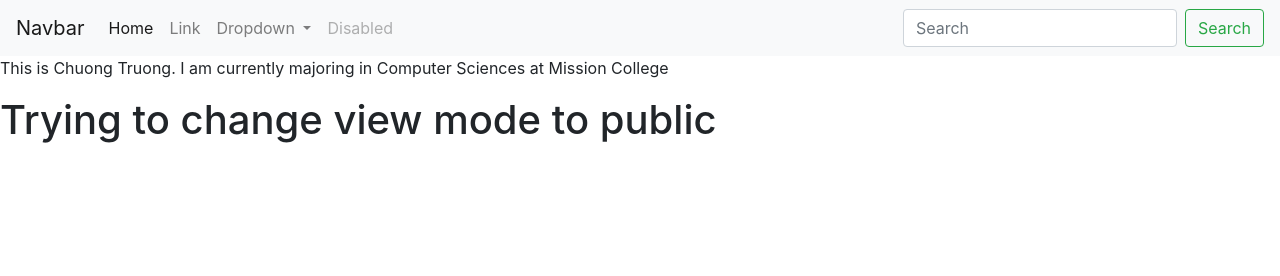
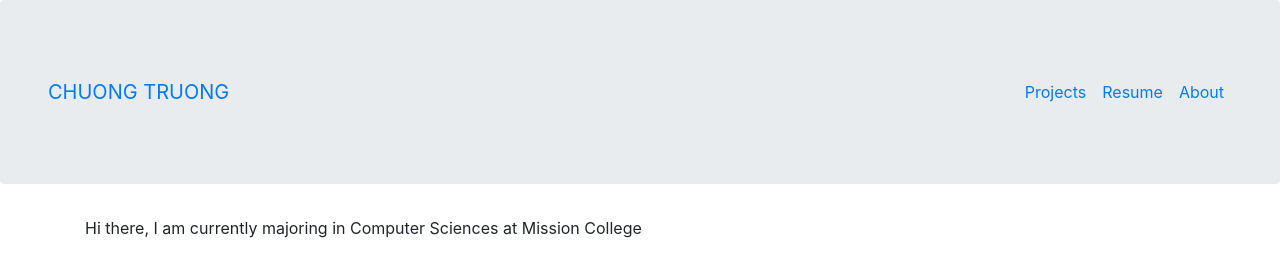
Before and after one commit to chuongtruong/chuongtruong.github.io, a plain HTML site: page index.html in a window 1280 px wide. Drawn offline with nearby package versions, Linux system fonts and the light colour scheme.

Commit message:
Update CSS files

```diff
--- /dev/null
+++ b/custom.css
@@ -0,0 +1,5 @@
+.img-thumbnail
+{
+    max-width: 50%;
+    height: auto;
+}
--- a/index.html
+++ b/index.html
@@ -8,49 +8,48 @@
     <!-- Bootstrap CSS -->
     <link rel="stylesheet" href="https://stackpath.bootstrapcdn.com/bootstrap/4.3.1/css/bootstrap.min.css" integrity="sha384-ggOyR0iXCbMQv3Xipma34MD+dH/1fQ784/j6cY/iJTQUOhcWr7x9JvoRxT2MZw1T" crossorigin="anonymous">
 
+    <link rel="stylesheet" href="custom.css">
+
     <title>CHUONG TRUONG</title>
   </head>
+
   <body>
 
-      <nav class="navbar navbar-expand-lg navbar-light bg-light">
-          <a class="navbar-brand" href="#">Navbar</a>
+      <div class="jumbotron">
+          <nav class="navbar  sticky-top navbar-expand-lg">
+              <a class="navbar-brand" href="#">CHUONG TRUONG</a>
+
               <button class="navbar-toggler" type="button" data-toggle="collapse" data-target="#navbarSupportedContent" aria-controls="navbarSupportedContent" aria-expanded="false" aria-label="Toggle navigation">
                 <span class="navbar-toggler-icon"></span>
               </button>
 
-          <div class="collapse navbar-collapse" id="navbarSupportedContent">
-            <ul class="navbar-nav mr-auto">
-              <li class="nav-item active">
-                <a class="nav-link" href="#">Home <span class="sr-only">(current)</span></a>
+              <div class="collapse navbar-collapse d-flex flex-row-reverse" id="navbarSupportedContent">
+                <ul class="navbar-nav mr-right">
+                  <li class="nav-item">
+                    <a class="nav-link" href="#">Projects</a>
                   </li>
                   <li class="nav-item">
-                <a class="nav-link" href="#">Link</a>
-              </li>
-              <li class="nav-item dropdown">
-                <a class="nav-link dropdown-toggle" href="#" id="navbarDropdown" role="button" data-toggle="dropdown" aria-haspopup="true" aria-expanded="false">
-                  Dropdown
-                </a>
-                <div class="dropdown-menu" aria-labelledby="navbarDropdown">
-                  <a class="dropdown-item" href="#">Action</a>
-                  <a class="dropdown-item" href="#">Another action</a>
-                  <div class="dropdown-divider"></div>
-                  <a class="dropdown-item" href="#">Something else here</a>
-                </div>
+                      <a class="nav-link" target="_blank" href="https://drive.google.com/file/d/15bl-1WgD5kuckObt968BJbmhOr3Wf7Hy/view?usp=sharing">Resume</a>
                     </li>
                   <li class="nav-item">
-                <a class="nav-link disabled" href="#">Disabled</a>
+                    <a class="nav-link" href="#">About</a>
                   </li>
                 </ul>
-            <form class="form-inline my-2 my-lg-0">
-              <input class="form-control mr-sm-2" type="search" placeholder="Search" aria-label="Search">
-              <button class="btn btn-outline-success my-2 my-sm-0" type="submit">Search</button>
-            </form>
               </div>
             </nav>
+      </div>
+      <section>
+          <div class="container">
 
+              <div class="row">
+                <div class="col-sm">
+                  <p>Hi there, I am currently majoring in Computer Sciences at Mission College</p>
 
-    <p>This is Chuong Truong. I am currently majoring in Computer Sciences at Mission College</p>
-    <h1>Trying to change view mode to public</h1>
+                </div>
+              </div>
+            </div>
+      </section>
+
 
 
     <!-- Optional JavaScript -->
```
Lines whose indentation alone changed are shown as unchanged.
